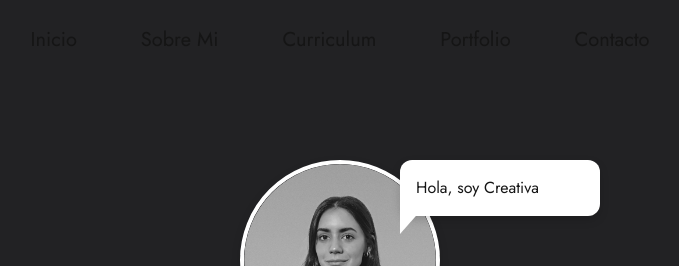
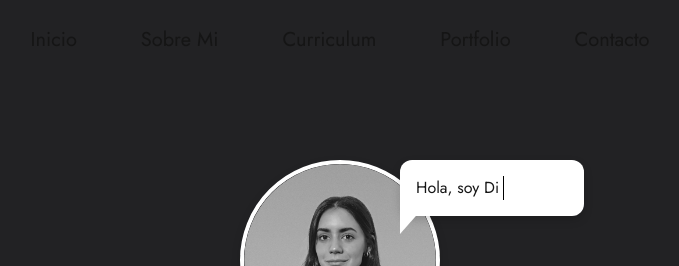
Before and after one commit to TeoVerdaguer/eliana-web, a Next.js app: page / in a window 1280 px wide. Shown: the top 266 px of the page, without its empty margins (300-979 px from the left). Built offline with nearby package versions, Linux system fonts and the light colour scheme.

Commit message:
add Typewriter component

```diff
--- /dev/null
+++ b/src/app/components/Typewriter.tsx
@@ -0,0 +1,51 @@
+'use client';
+
+import { useEffect, useState } from 'react';
+
+type TypewriterProps = {
+  words: string[];
+  typingSpeed?: number;
+  deletingSpeed?: number;
+  delayBetweenWords?: number;
+};
+
+export default function Typewriter({
+  words,
+  typingSpeed = 100,
+  deletingSpeed = 50,
+  delayBetweenWords = 1500,
+}: TypewriterProps) {
+  const [currentWordIndex, setCurrentWordIndex] = useState(0);
+  const [text, setText] = useState('');
+  const [isDeleting, setIsDeleting] = useState(false);
+
+  useEffect(() => {
+    const currentWord = words[currentWordIndex];
+    let timeout: NodeJS.Timeout;
+
+    if (isDeleting) {
+      timeout = setTimeout(() => {
+        setText((prev) => prev.slice(0, -1));
+      }, deletingSpeed);
+    } else {
+      timeout = setTimeout(() => {
+        setText((prev) => currentWord.slice(0, prev.length + 1));
+      }, typingSpeed);
+    }
+
+    if (!isDeleting && text === currentWord) {
+      timeout = setTimeout(() => setIsDeleting(true), delayBetweenWords);
+    } else if (isDeleting && text === '') {
+      setIsDeleting(false);
+      setCurrentWordIndex((prev) => (prev + 1) % words.length);
+    }
+
+    return () => clearTimeout(timeout);
+  }, [text, isDeleting, currentWordIndex, words, typingSpeed, deletingSpeed, delayBetweenWords]);
+
+  return (
+    <h1 className="text-md font-[family-name:var(--font-jost)] whitespace-nowrap overflow-hidden border-r-1 border-black pr-1 ">
+      {text}
+    </h1>
+  );
+}
--- a/src/app/page.tsx
+++ b/src/app/page.tsx
@@ -2,29 +2,22 @@
 import Image from "next/image";
 import portrait from "../../public/images/portrait.png";
 import { useEffect, useState } from "react";
+import Typewriter from "./components/Typewriter";
 
 export default function Home() {
-  const rotatingTexts = ['Eliana! 👋', 'Diseñadora', 'Creativa'];
-  const [currentText, setCurrentText] = useState(rotatingTexts[0]);
-
-  useEffect(() => {
-    const interval = setInterval(() => {
-      setCurrentText((prevText) => {
-        const currentIndex = rotatingTexts.indexOf(prevText);
-        const nextIndex = (currentIndex + 1) % rotatingTexts.length;
-        return rotatingTexts[nextIndex];
-      });
-    }, 2000);
-
-    return () => clearInterval(interval);
-  }, []);
 
   return (
     <div className="items-center justify-items-center min-h-screen p-8 pb-20 gap-16 sm:p-20 font-[family-name:var(--font-jost)]">
       <main className="flex flex-col gap-[32px] row-start-2 items-center sm:items-start">
 
-        <div className="absolute ml-40 z-10 h-14 w-50 bg-white rounded-xl flex items-center px-4 font-[family-name:var(--font-jost)] text-md font-medium text-[var(--darker)] drop-shadow-lg">
-          Hola, soy {currentText}
+        <div className="absolute ml-40 z-10 h-14 w-46 bg-white rounded-xl flex items-center px-4 text-[var(--darker)] drop-shadow-lg">
+          <p className="font-[family-name:var(--font-jost)] text-md">Hola, soy&nbsp;</p>
+          <Typewriter
+            words={['Eliana!', 'Diseñadora', 'Creativa']}
+            typingSpeed={100}
+            deletingSpeed={50}
+            delayBetweenWords={1500}
+          />
         </div>
         <div className="absolute z-10 ml-40 mt-10 w-0 h-0 border-t-[34px] border-r-[30px] border-b-0 border-l-0 border-solid border-t-white border-r-transparent border-b-transparent border-l-transparent" />
 
```
